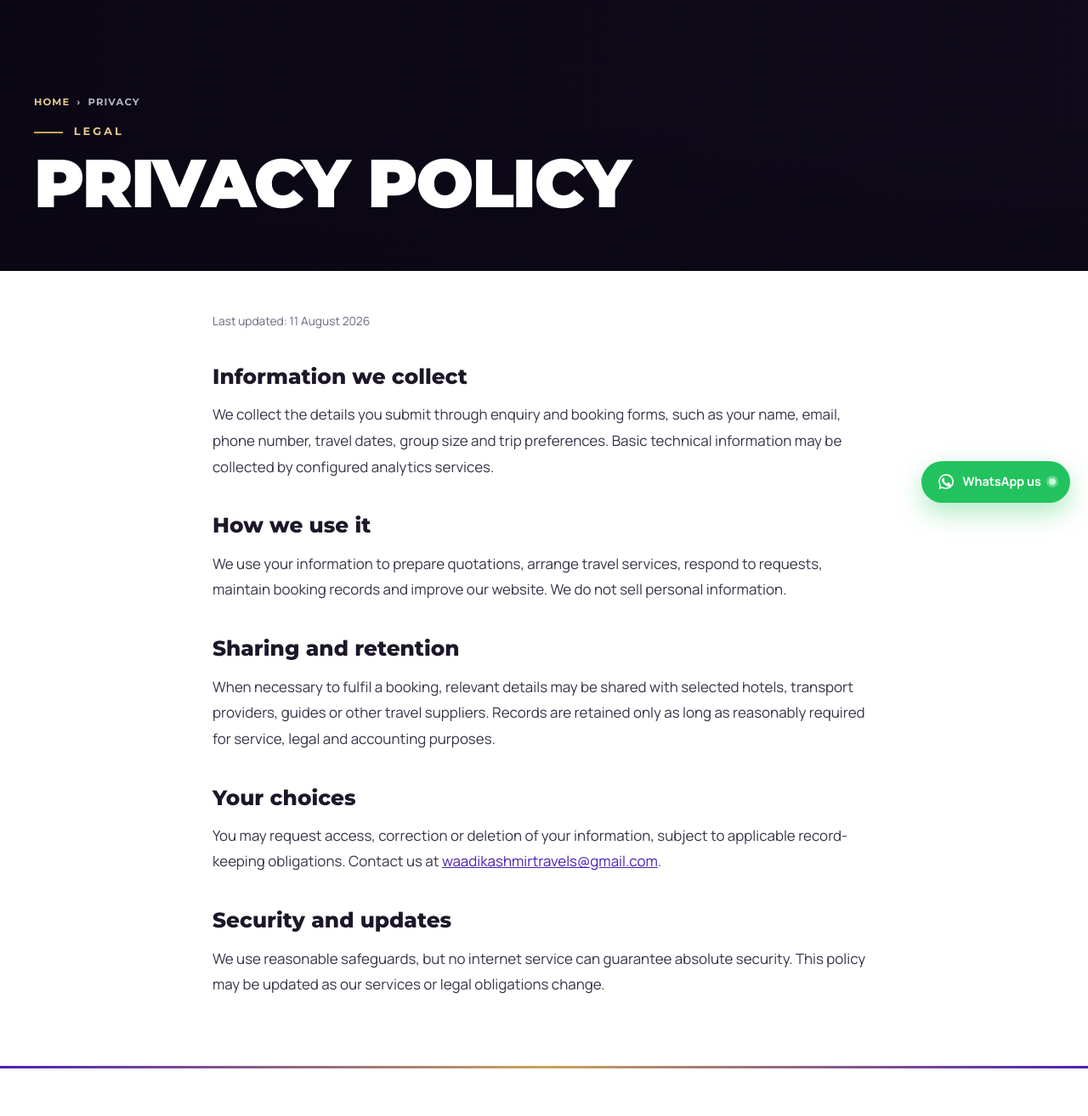
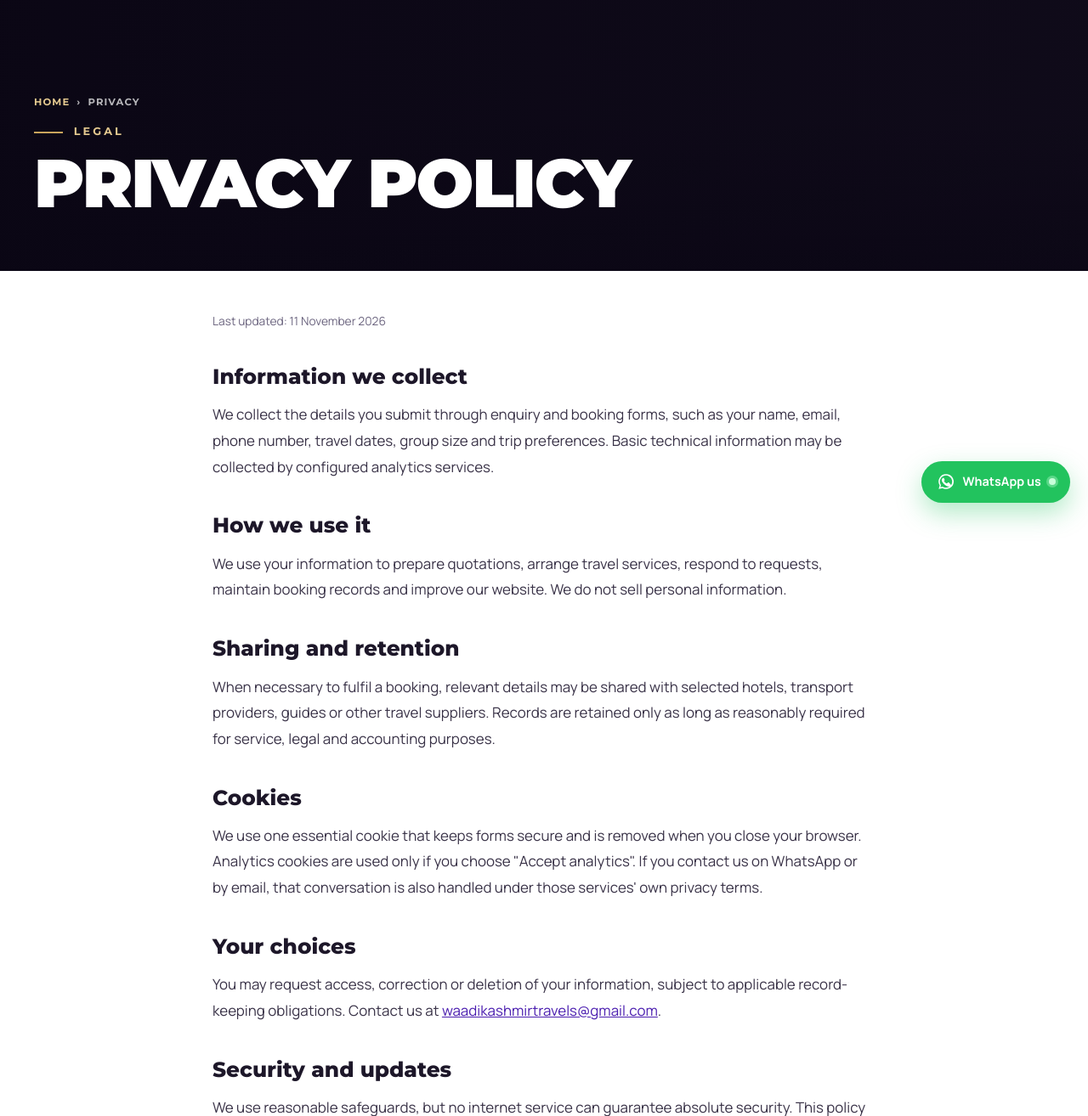
Before and after one commit to Numan-bhat/Tour-and-Travel-Website, a Flask app: page /privacy in a window 1280 px wide. Shown: the part 186-1500 px from the top of the page at 85% size. Run offline with Flask 3, Linux system fonts and the light colour scheme; data comes from the database, SQL or seed files in the repository; parts of the project's set-up code (start-up, migrations or seed data) failed here and were passed over; some libraries are stand-ins or nearby versions.

Commit message:
Harden security: unspoofable login rate limit, patched Pillow/Werkzeug, CSP, admin session expiry
- Rate limiter keyed on the ProxyFix client IP instead of the raw X-Forwarded-For
  header, which let attackers bypass the admin login limit; bounded its memory.
- Pillow 11.3.0 -> 13.0.0 (15 known CVEs) and Werkzeug >= 3.1.9 (PYSEC-2026-4312).
- Content-Security-Policy (frame-ancestors, base-uri, object-src, form-action) and COOP.
- Admin sessions expire after 12 hours.
- Privacy policy: cookies and WhatsApp/email section.

Co-Authored-By: Claude Opus 5.5 <noreply@anthropic.com>

```diff
--- a/app.py
+++ b/app.py
@@ -101,6 +101,8 @@ app.config["SESSION_COOKIE_HTTPONLY"] = True
 app.config["SESSION_COOKIE_SAMESITE"] = "Lax"
 app.config["SESSION_COOKIE_SECURE"] = IS_PRODUCTION or os.environ.get("COOKIE_SECURE", "0") == "1"
 app.config["SESSION_COOKIE_NAME"] = "waadi_session"
+# Admin sign-ins expire after 12 hours, so a leaked or forgotten session cookie stops working.
+app.config["PERMANENT_SESSION_LIFETIME"] = timedelta(hours=12)
 
 if IS_PRODUCTION:
     required_environment = ("SECRET_KEY", "ADMIN_USERNAME", "ADMIN_PASSWORD_HASH")
@@ -181,6 +183,13 @@ def add_security_headers(response):
     response.headers.setdefault("X-Frame-Options", "SAMEORIGIN")
     response.headers.setdefault("Referrer-Policy", "strict-origin-when-cross-origin")
     response.headers.setdefault("Permissions-Policy", "camera=(), microphone=(), geolocation=()")
+    # Limited CSP: blocks clickjacking, <base> hijacking, plugins and forms posting to other sites
+    # without restricting the inline scripts, analytics and map embeds the pages rely on.
+    response.headers.setdefault(
+        "Content-Security-Policy",
+        "frame-ancestors 'self'; base-uri 'self'; object-src 'none'; form-action 'self'",
+    )
+    response.headers.setdefault("Cross-Origin-Opener-Policy", "same-origin")
     if request.path.startswith("/admin"):
         response.headers["Cache-Control"] = "no-store, private"
     elif request.path.startswith("/static/"):
@@ -193,8 +202,14 @@ def add_security_headers(response):
 
 
 def rate_limited(bucket, limit, window_seconds):
-    key = (bucket, request.headers.get("X-Forwarded-For", request.remote_addr or "unknown").split(",")[0].strip())
+    # remote_addr is the real client IP: in production ProxyFix sets it from the address Railway's
+    # proxy appended. Reading X-Forwarded-For directly would let anyone fake a fresh IP per request
+    # and guess the admin password without ever hitting the limit.
+    key = (bucket, request.remote_addr or "unknown")
     now = time.time()
+    if len(RATE_LIMITS) > 10000:  # keep memory bounded under a flood of distinct addresses
+        for stale in [k for k, v in RATE_LIMITS.items() if not v or v[-1] < now - 3600]:
+            del RATE_LIMITS[stale]
     attempts = RATE_LIMITS[key]
     while attempts and attempts[0] < now - window_seconds:
         attempts.popleft()
@@ -1924,6 +1939,7 @@ def admin_login():
         if secrets.compare_digest(username, app.config["ADMIN_USERNAME"]) and password_matches:
             session.clear()
             session["admin_logged_in"] = True
+            session.permanent = True
             session["csrf_token"] = secrets.token_urlsafe(32)
             return redirect(url_for("admin_dashboard"))
         error = "Invalid username or password."
--- a/requirements.txt
+++ b/requirements.txt
@@ -1,6 +1,7 @@
 Flask==3.1.3
+Werkzeug>=3.1.9,<4
 Flask-SQLAlchemy==3.1.1
-Pillow==11.3.0
+Pillow==13.0.0
 psycopg[binary]>=3.2,<4
 python-dotenv>=1.0,<2
 waitress==3.0.2
--- a/templates/privacy.html
+++ b/templates/privacy.html
@@ -10,11 +10,12 @@
   </div>
 </section>
 <article class="ws-article" style="padding-top:3rem">
-  <p class="ws-article-meta">Last updated: 11 August 2026</p>
+  <p class="ws-article-meta">Last updated: 11 November 2026</p>
   <div class="ws-prose">
     <h2>Information we collect</h2><p>We collect the details you submit through enquiry and booking forms, such as your name, email, phone number, travel dates, group size and trip preferences. Basic technical information may be collected by configured analytics services.</p>
     <h2>How we use it</h2><p>We use your information to prepare quotations, arrange travel services, respond to requests, maintain booking records and improve our website. We do not sell personal information.</p>
     <h2>Sharing and retention</h2><p>When necessary to fulfil a booking, relevant details may be shared with selected hotels, transport providers, guides or other travel suppliers. Records are retained only as long as reasonably required for service, legal and accounting purposes.</p>
+    <h2>Cookies</h2><p>We use one essential cookie that keeps forms secure and is removed when you close your browser. Analytics cookies are used only if you choose "Accept analytics". If you contact us on WhatsApp or by email, that conversation is also handled under those services' own privacy terms.</p>
     <h2>Your choices</h2><p>You may request access, correction or deletion of your information, subject to applicable record-keeping obligations. Contact us at <a href="mailto:{{ contact.email }}">{{ contact.email }}</a>.</p>
     <h2>Security and updates</h2><p>We use reasonable safeguards, but no internet service can guarantee absolute security. This policy may be updated as our services or legal obligations change.</p>
   </div>
```
